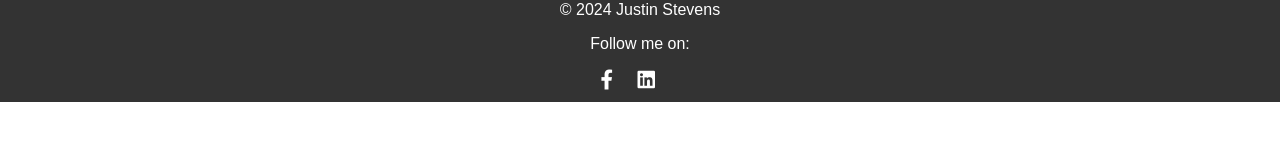
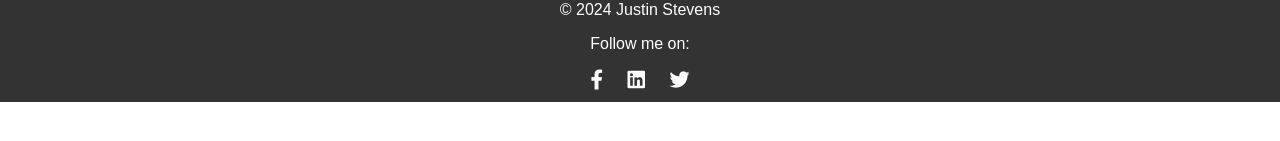
Before and after one commit to JustinStevens05/portfolio, a plain HTML site: page contact.html in a window 1280 px wide. Shown: the part 277-418 px from the top of the page. Drawn offline with Linux system fonts and the light colour scheme.

Commit message:
changed x to use twitter logo

```diff
--- a/contact.html
+++ b/contact.html
@@ -28,7 +28,7 @@
         <p>Follow me on:</p>
         <a href="https://www.facebook.com" target="_blank"><i class="fab fa-facebook-f"></i></a>
         <a href="https://www.linkedin.com" target="_blank"><i class="fab fa-linkedin"></i></a>
-        <a href="https://www.x.com" target="_blank"><i class="fa-brands fa-x-twitter"></i></a>
+        <a href="https://www.x.com" target="_blank"><i class="fab fa-twitter"></i></a>
     </footer>
 </body>
 </html>
```
Also changed, not shown: index.html (+1 -1 lines), projects.html (+1 -1 lines).
